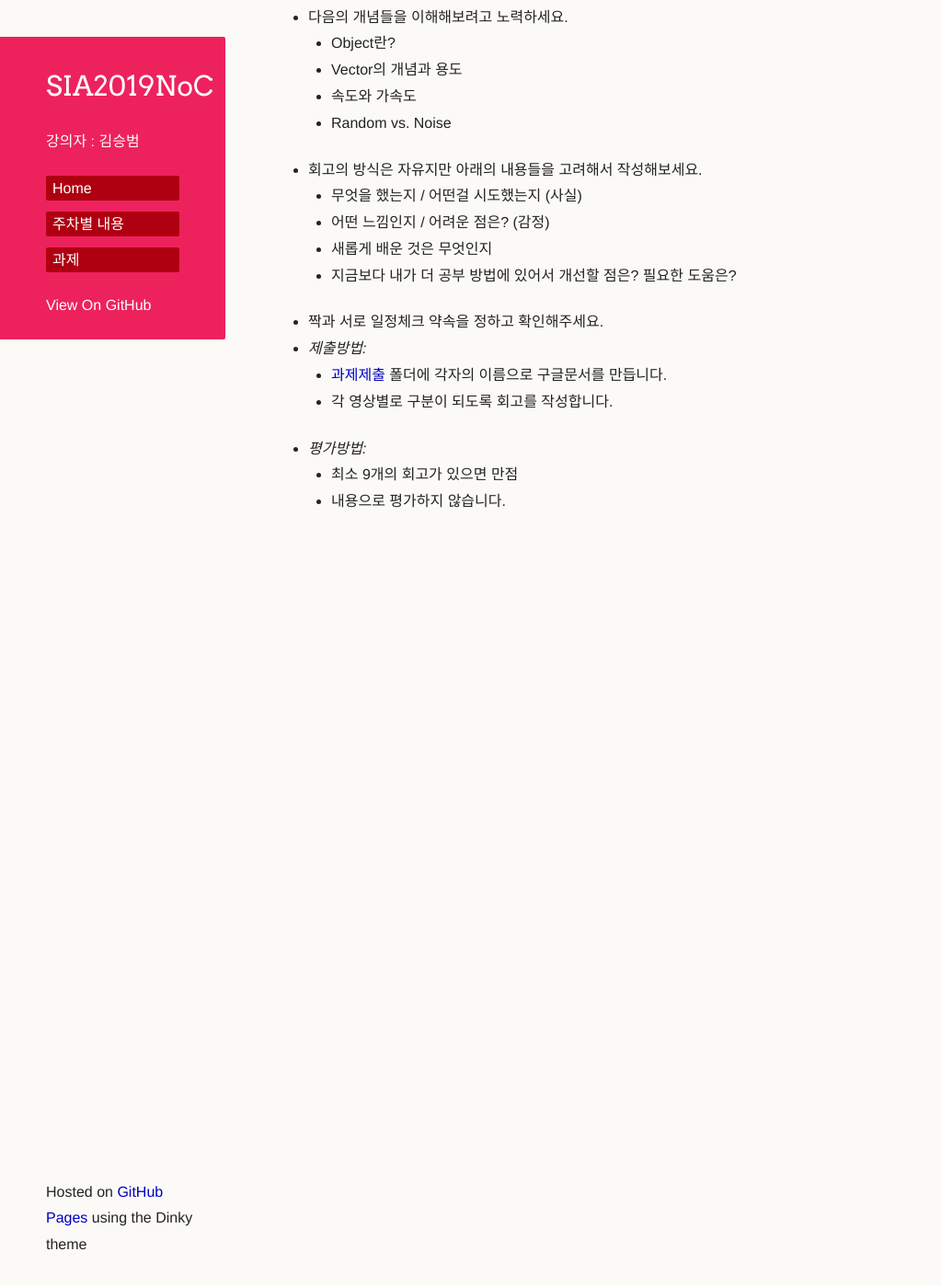
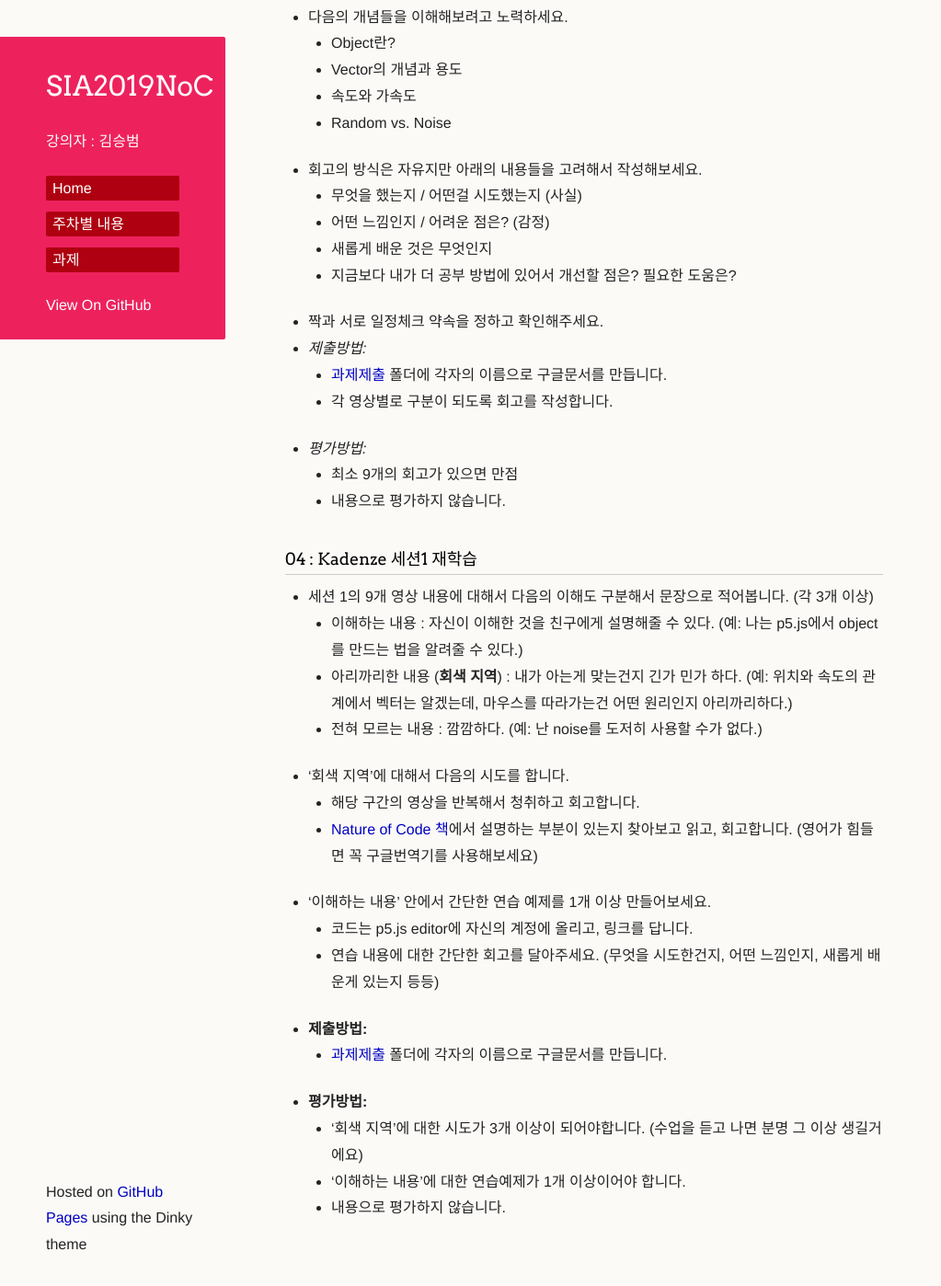
Before and after one commit to picxenk/SIA2019NoC, a Jekyll site: the page built from homework.md, in a window 1280 px wide and 1400 px high, scrolled down 762 px. Shown: the whole window at 92% size, without its empty margins (0-1023 px from the left). Built offline with Jekyll 4.4.1, drawn with Linux system fonts in a browser that asks for light colours; our own code applies the rules of GitHub Pages for plain Markdown files; a script that is not in the unit is left out; the repository's description, which GitHub fills in, is left out.

Commit message:
Update homework.md

```diff
--- a/homework.md
+++ b/homework.md
@@ -4,6 +4,7 @@
 ### 01 : 수업을 위한 준비
  * 구글 이메일 계정 만들기
  * Kadenze 가입하고 Nature of Code 수업 등록하기
+
 
 ### 02 : 유튜브로 공부하는 연습
  * [Code! Programming with p5.js 플레이리스트](https://www.youtube.com/playlist?list=PLRqwX-V7Uu6Zy51Q-x9tMWIv9cueOFTFA)로 시작합시다.
@@ -14,6 +15,7 @@
    * 이번엔 구글독스로 안올려도 됩니다.
    * 짝이랑 약속한대로 일정에 서로 연락주기!!
  * *평가방법 :* 이 과제는 평가하지 않습니다.
+
 
 ### 03 : Kadenze 세션1 공부
  * [Kadenze : Nature of Code](https://www.kadenze.com/courses/the-nature-of-code-ii/sessions)의 세션1을 공부합니다.
@@ -35,3 +37,22 @@
  * *평가방법:*
    * 최소 9개의 회고가 있으면 만점
    * 내용으로 평가하지 않습니다.
+
+
+### 04 : Kadenze 세션1 재학습
+ * 세션 1의 9개 영상 내용에 대해서 다음의 이해도 구분해서 문장으로 적어봅니다. (각 3개 이상)
+   * 이해하는 내용 : 자신이 이해한 것을 친구에게 설명해줄 수 있다. (예: 나는 p5.js에서 object를 만드는 법을 알려줄 수 있다.)
+   * 아리까리한 내용 (**회색 지역**) : 내가 아는게 맞는건지 긴가 민가 하다. (예: 위치와 속도의 관계에서 벡터는 알겠는데, 마우스를 따라가는건 어떤 원리인지 아리까리하다.)
+   * 전혀 모르는 내용 : 깜깜하다. (예: 난 noise를 도저히 사용할 수가 없다.)
+ * '회색 지역'에 대해서 다음의 시도를 합니다.
+   * 해당 구간의 영상을 반복해서 청취하고 회고합니다.
+   * [Nature of Code 책](https://natureofcode.com/book/)에서 설명하는 부분이 있는지 찾아보고 읽고, 회고합니다. (영어가 힘들면 꼭 구글번역기를 사용해보세요)
+ * '이해하는 내용' 안에서 간단한 연습 예제를 1개 이상 만들어보세요.
+   * 코드는 p5.js editor에 자신의 계정에 올리고, 링크를 답니다.
+   * 연습 내용에 대한 간단한 회고를 달아주세요. (무엇을 시도한건지, 어떤 느낌인지, 새롭게 배운게 있는지 등등)
+ * **제출방법:**
+    * [과제제출](https://drive.google.com/drive/folders/1UU9-3JX27yoShkjOBe0YOUXsU7o8VLQh?usp=sharing) 폴더에 각자의 이름으로 구글문서를 만듭니다.
+ * **평가방법:**
+    * '회색 지역'에 대한 시도가 3개 이상이 되어야합니다. (수업을 듣고 나면 분명 그 이상 생길거에요)
+    * '이해하는 내용'에 대한 연습예제가 1개 이상이어야 합니다.
+    * 내용으로 평가하지 않습니다.
```
